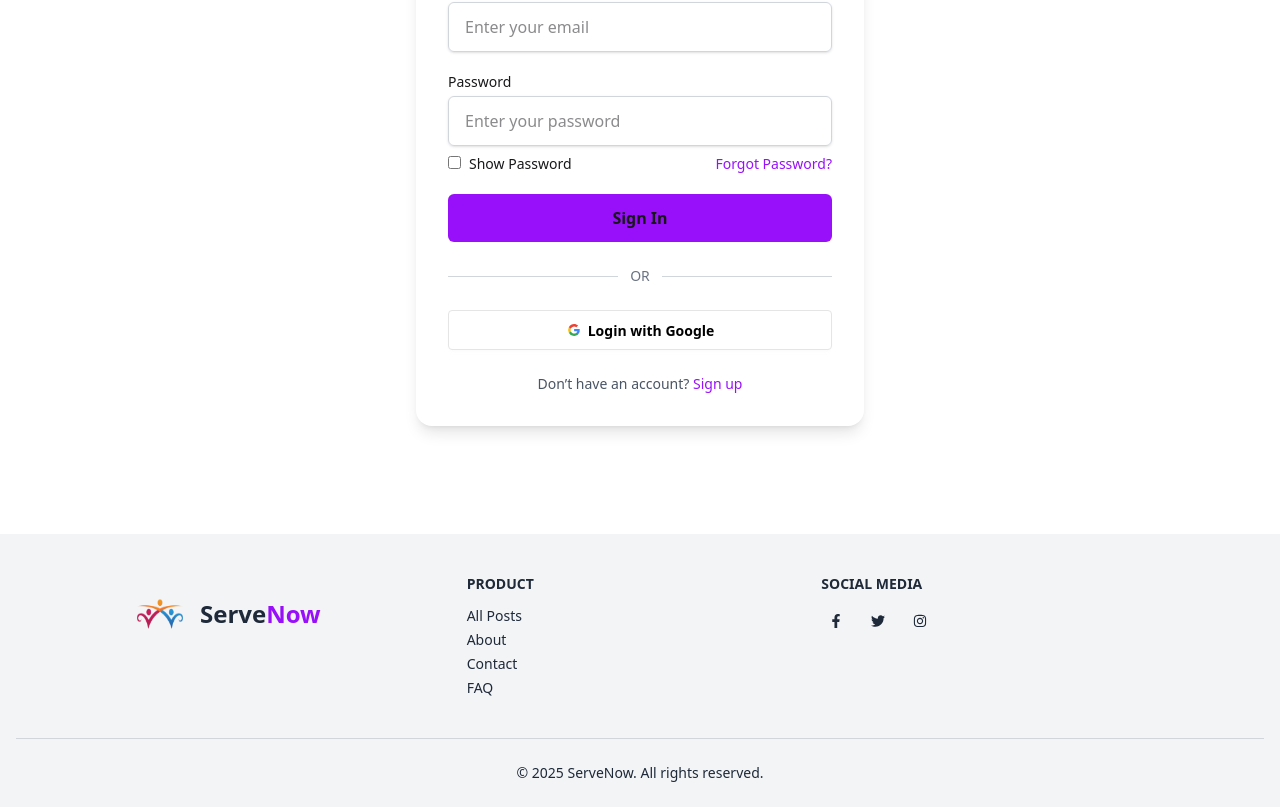
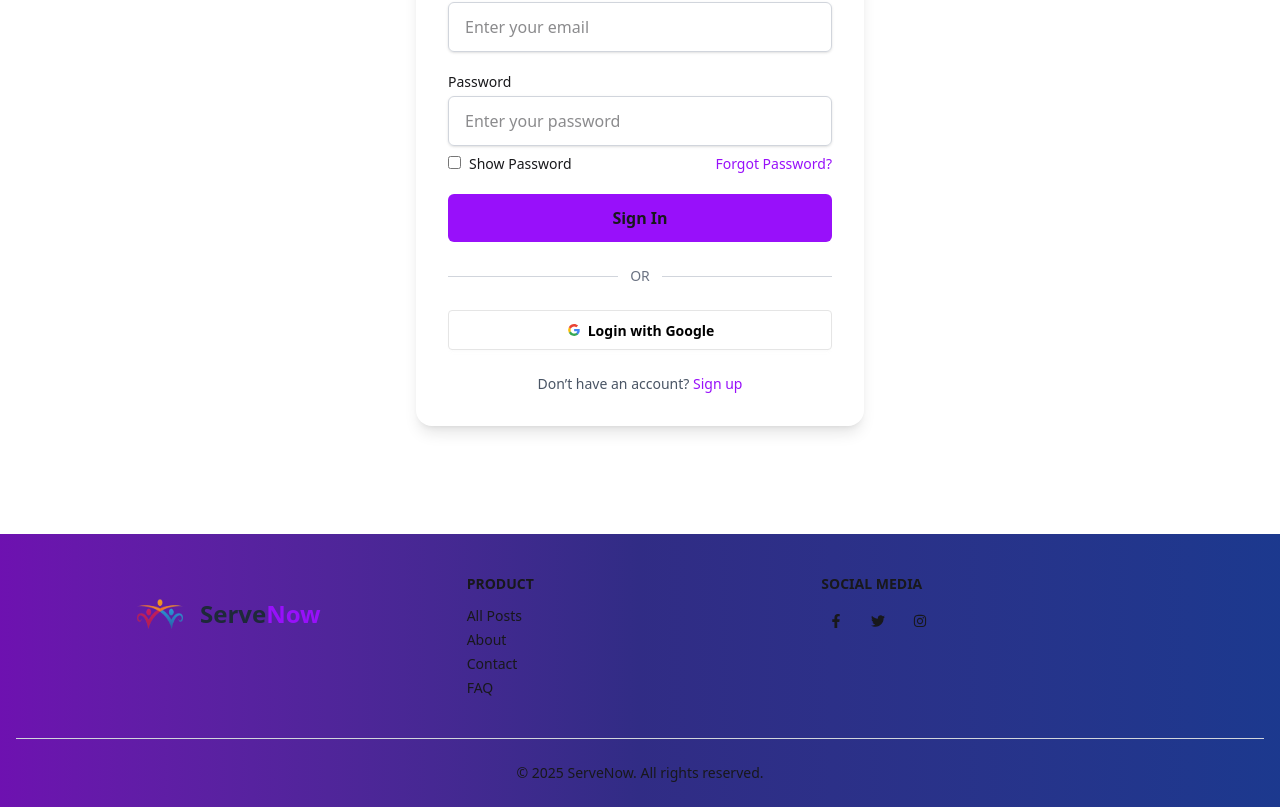
Before and after one commit to Arifur999/ServeNow, a React (Vite) app: page /login in a window 1280 px wide. Shown: the part 370-1177 px from the top of the page. Built offline with nearby package versions, Linux system fonts and the light colour scheme; no server answers.

Commit message:
footer colour change

```diff
--- a/src/components/Footer.jsx
+++ b/src/components/Footer.jsx
@@ -12,7 +12,7 @@ import { Link } from "react-router";
 
 const Footer = () => {
   return (
-    <footer className="px-4 divide-y bg-gray-100 text-gray-800 dark:bg-gray-900 dark:text-gray-100">
+    <footer className="px-4 divide-y bg-gradient-to-r from-purple-800 via-indigo-900 to-blue-900 dark:text-gray-100">
       <div className="container lg:w-10/12 flex flex-col justify-between py-10 mx-auto space-y-8 lg:flex-row border-none lg:space-y-0">
         <div className="lg:w-1/3">
           <Link
```
